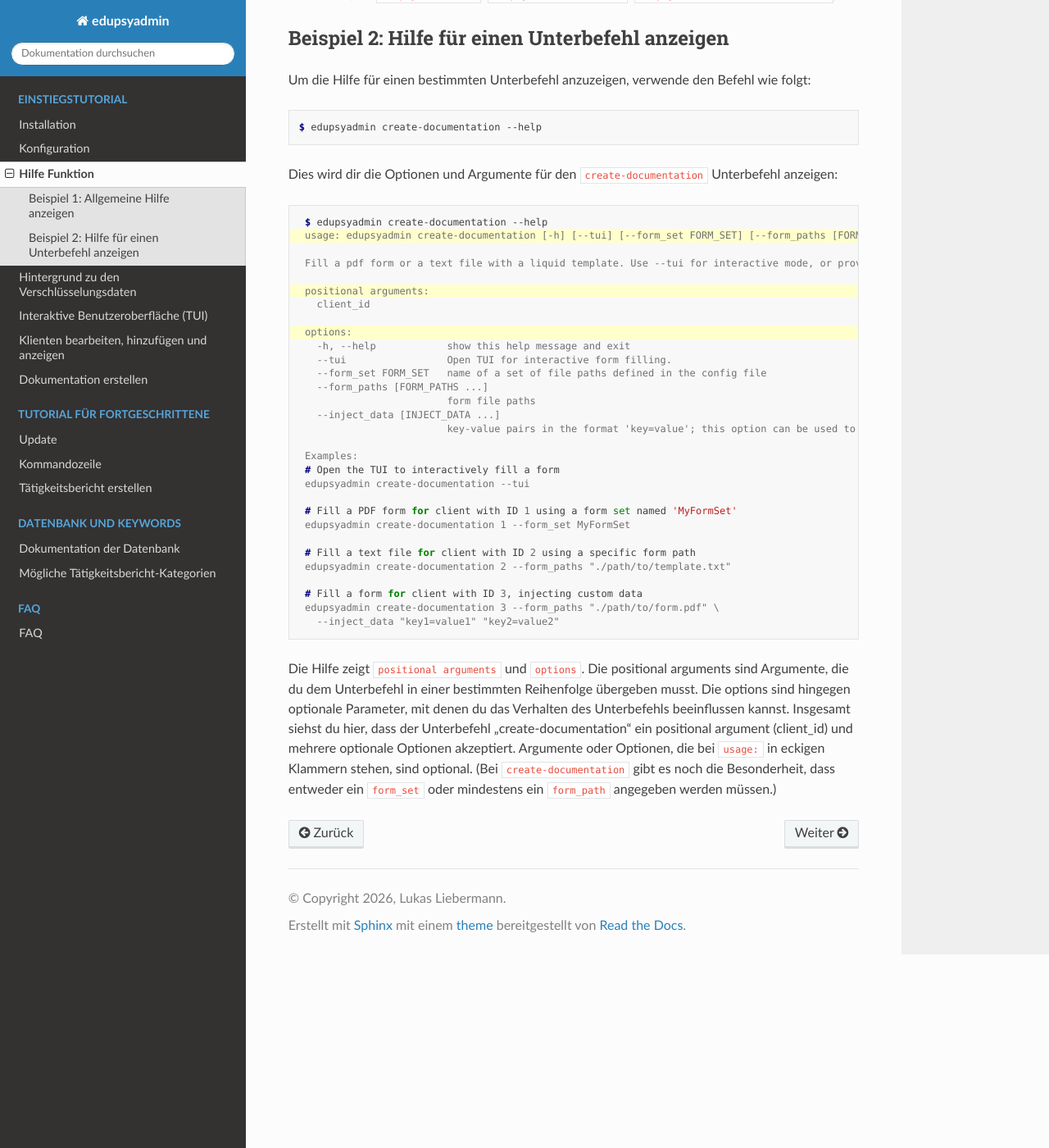
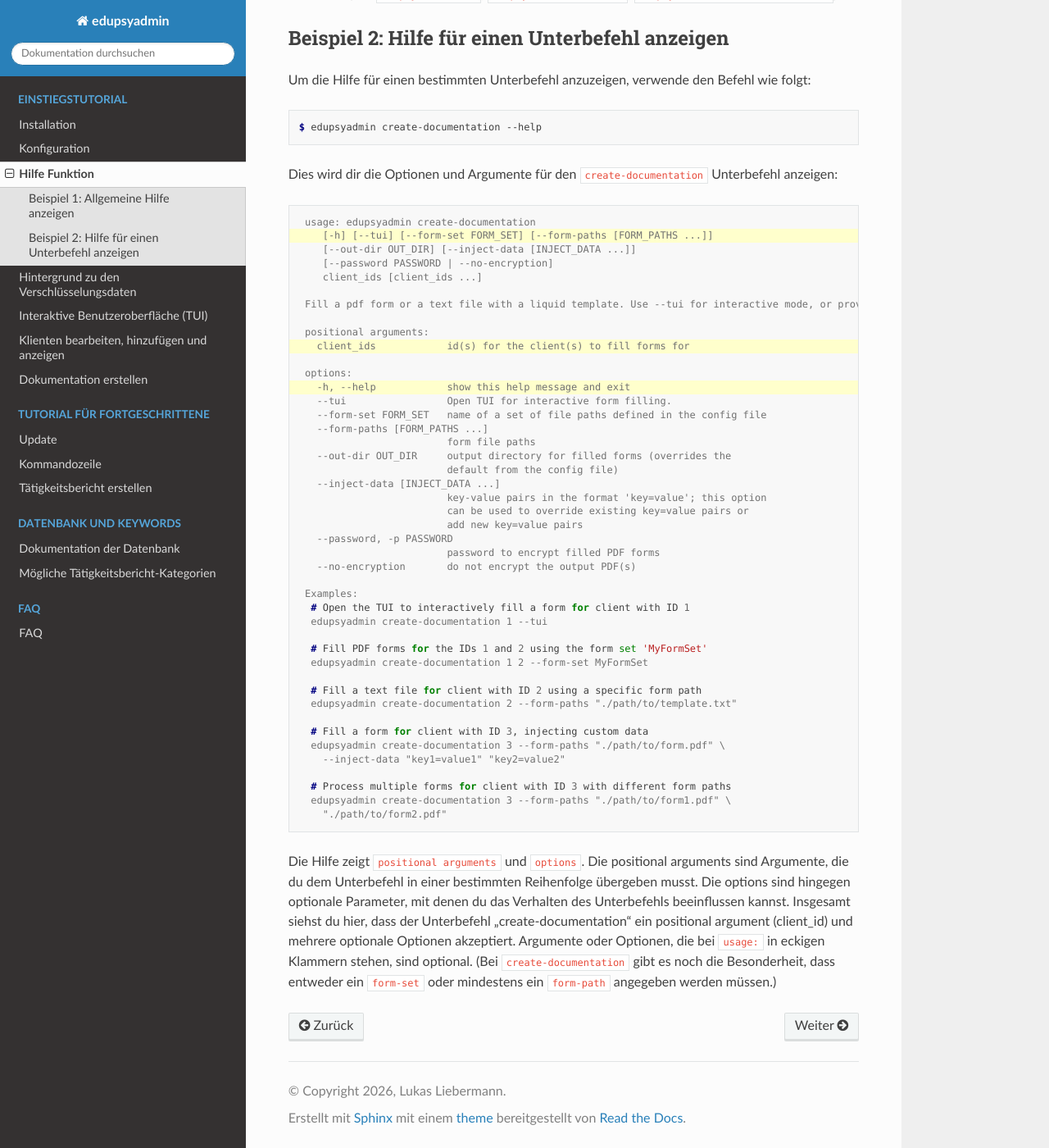
Before and after one commit to LKirst/edupsyadmin, a Sphinx documentation site: the page built from docs/tutorial/helpfunction.rst, in a window 1280 px wide and 1400 px high, scrolled down 1121 px. Shown: the whole window at 82% size. Built offline with Sphinx 7.4.7 and the Read the Docs theme 3.1.0, drawn with Linux system fonts in a browser that asks for light colours.

Commit message:
refactor(cli): standardize options to kebab-case and pluralize names
BREAKING CHANGE: CLI flags now consistently use kebab-case (e.g. --key-value-pairs, --config-path, --database-url) and list-taking options are pluralized (e.g. --school -> --schools, client_id -> client_ids)

```diff
--- a/docs/faq.rst
+++ b/docs/faq.rst
@@ -35,5 +35,5 @@ in der Datenbank anzuzeigen (``get-clients``):
 
 .. code-block:: console
 
-    $ edupsyadmin --config_path "./config.yml" get-clients \
-        --database_url "sqlite:///edupsyadmin.db"
+    $ edupsyadmin --config-path "./config.yml" get-clients \
+        --database-url "sqlite:///edupsyadmin.db"
--- a/docs/tutorial/helpfunction.rst
+++ b/docs/tutorial/helpfunction.rst
@@ -71,38 +71,53 @@ Dies wird dir die Optionen und Argumente für den ``create-documentation``
 Unterbefehl anzeigen:
 
 .. code-block:: console
-   :emphasize-lines: 2,6,9
+   :emphasize-lines: 2,10,13
 
-    $ edupsyadmin create-documentation --help
-    usage: edupsyadmin create-documentation [-h] [--tui] [--form_set FORM_SET] [--form_paths [FORM_PATHS ...]] [--inject_data [INJECT_DATA ...]] [client_id ...]
+    usage: edupsyadmin create-documentation
+       [-h] [--tui] [--form-set FORM_SET] [--form-paths [FORM_PATHS ...]]
+       [--out-dir OUT_DIR] [--inject-data [INJECT_DATA ...]]
+       [--password PASSWORD | --no-encryption]
+       client_ids [client_ids ...]
 
-    Fill a pdf form or a text file with a liquid template. Use --tui for interactive mode, or provide client_id and form details for direct creation.
+    Fill a pdf form or a text file with a liquid template. Use --tui for interactive mode, or provide client_ids and form details for direct creation.
 
     positional arguments:
-      client_id
+      client_ids            id(s) for the client(s) to fill forms for
 
     options:
       -h, --help            show this help message and exit
       --tui                 Open TUI for interactive form filling.
-      --form_set FORM_SET   name of a set of file paths defined in the config file
-      --form_paths [FORM_PATHS ...]
+      --form-set FORM_SET   name of a set of file paths defined in the config file
+      --form-paths [FORM_PATHS ...]
                             form file paths
-      --inject_data [INJECT_DATA ...]
-                            key-value pairs in the format 'key=value'; this option can be used to override existing key=value pairs or add new key=value pairs
+      --out-dir OUT_DIR     output directory for filled forms (overrides the
+                            default from the config file)
+      --inject-data [INJECT_DATA ...]
+                            key-value pairs in the format 'key=value'; this option
+                            can be used to override existing key=value pairs or
+                            add new key=value pairs
+      --password, -p PASSWORD
+                            password to encrypt filled PDF forms
+      --no-encryption       do not encrypt the output PDF(s)
 
     Examples:
-    # Open the TUI to interactively fill a form
-    edupsyadmin create-documentation --tui
+     # Open the TUI to interactively fill a form for client with ID 1
+     edupsyadmin create-documentation 1 --tui
 
-    # Fill a PDF form for client with ID 1 using a form set named 'MyFormSet'
-    edupsyadmin create-documentation 1 --form_set MyFormSet
+     # Fill PDF forms for the IDs 1 and 2 using the form set 'MyFormSet'
+     edupsyadmin create-documentation 1 2 --form-set MyFormSet
 
-    # Fill a text file for client with ID 2 using a specific form path
-    edupsyadmin create-documentation 2 --form_paths "./path/to/template.txt"
+     # Fill a text file for client with ID 2 using a specific form path
+     edupsyadmin create-documentation 2 --form-paths "./path/to/template.txt"
 
-    # Fill a form for client with ID 3, injecting custom data
-    edupsyadmin create-documentation 3 --form_paths "./path/to/form.pdf" \
-      --inject_data "key1=value1" "key2=value2"
+     # Fill a form for client with ID 3, injecting custom data
+     edupsyadmin create-documentation 3 --form-paths "./path/to/form.pdf" \
+       --inject-data "key1=value1" "key2=value2"
+
+     # Process multiple forms for client with ID 3 with different form paths
+     edupsyadmin create-documentation 3 --form-paths "./path/to/form1.pdf" \
+       "./path/to/form2.pdf"
+
 
 Die Hilfe zeigt ``positional arguments``  und ``options``. Die positional
 arguments sind Argumente, die du dem Unterbefehl in einer bestimmten
@@ -112,5 +127,5 @@ du hier, dass der Unterbefehl "create-documentation" ein positional argument
 (client_id) und mehrere optionale Optionen akzeptiert.
 Argumente oder Optionen, die bei ``usage:`` in eckigen Klammern stehen, sind
 optional. (Bei ``create-documentation`` gibt es noch die Besonderheit, dass
-entweder ein ``form_set`` oder mindestens ein ``form_path`` angegeben werden
+entweder ein ``form-set`` oder mindestens ein ``form-path`` angegeben werden
 müssen.)
--- a/docs/tutorial/taetigkeitsbericht.rst
+++ b/docs/tutorial/taetigkeitsbericht.rst
@@ -24,10 +24,10 @@ Dieser Befehl erstellt viele Dateien für den Tätigkeitsbericht, die dann in
 einem PDF-Bericht zusammengefasst werden.
 
 Das Beispiel oben geht davon aus, dass Vollzeit 23 Wochenstunden entspricht.
-Über die Flag ``--wstd_total`` kann die Wochenstundenanzahl angepasst werden,
+Über die Flag ``--wstd-total`` kann die Wochenstundenanzahl angepasst werden,
 damit im Bericht korrekte Angaben gemacht werden zu den Zeitstunden, die den
 angegebenen Anrechnungsstunden entsprechen.
 
 .. code-block:: console
 
-   $ edupsyadmin taetigkeitsbericht --wstd_total 28 3
+   $ edupsyadmin taetigkeitsbericht --wstd-total 28 3
--- a/docs/tutorial/tui.rst
+++ b/docs/tutorial/tui.rst
@@ -37,7 +37,7 @@ angehören:
 
 .. code-block:: console
 
-    $ edupsyadmin tui --nta_nos --school TutorialSchule
+    $ edupsyadmin tui --nta-nos --schools TutorialSchule
 
 Zusätzlich können die angezeigten Spalten mit ``--columns`` angepasst werden.
 Eine Auswahl an Spalten wird immer angezeigt (``client_id``, ``school``,
```
Also changed, not shown: README.md (+3 -3 lines), docs/tutorial/cli.rst (+9 -9 lines), 12 other files.
